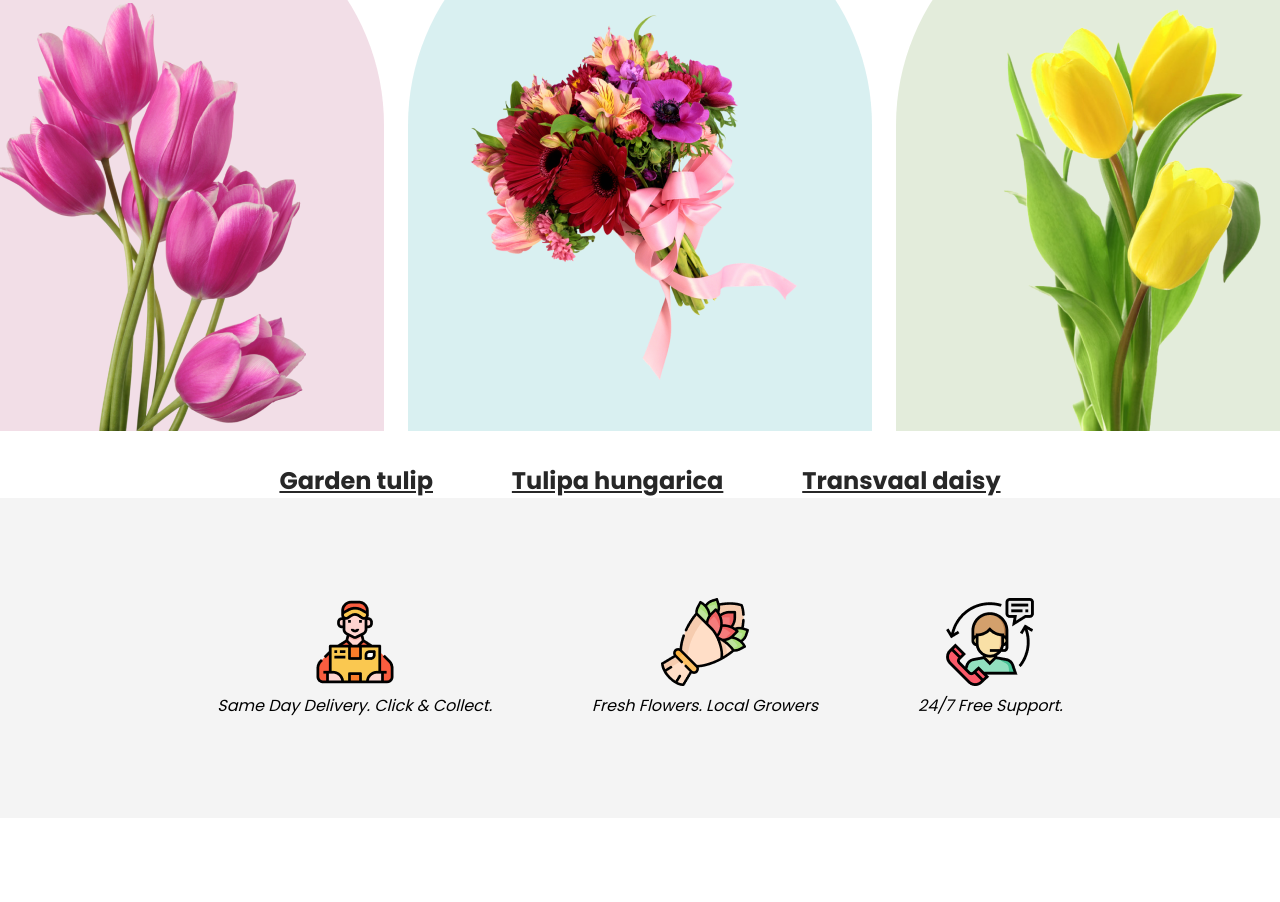
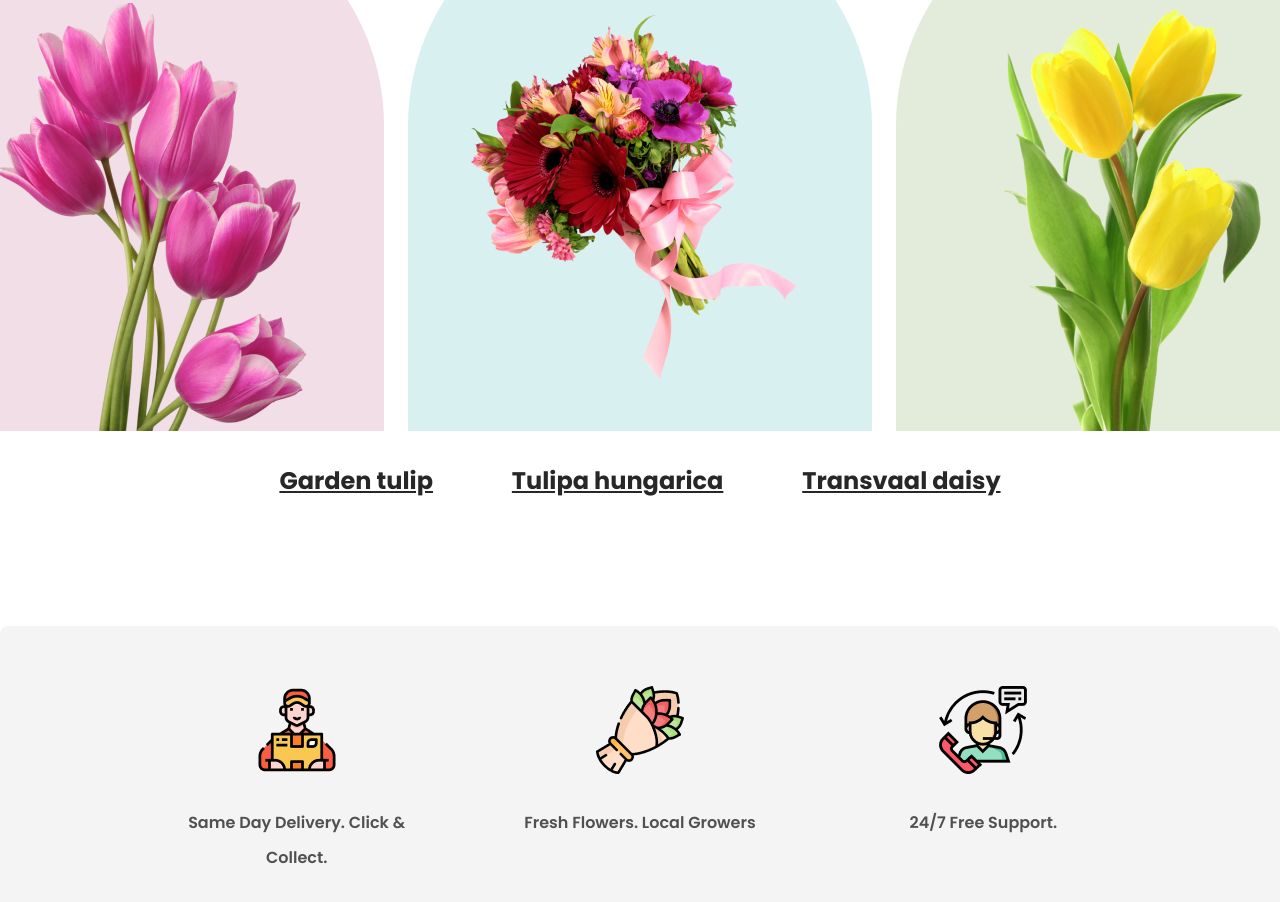
Before and after one commit to GIGAKUL/flower-shop, a plain HTML site: page index.html in a window 1280 px wide. Shown: the part 1315-2217 px from the top of the page. Before the commit the page ends 2133 px from the top, so only its background shows below. Drawn offline with Linux system fonts and the light colour scheme.

Commit message:
added services

```diff
--- a/css/style.css
+++ b/css/style.css
@@ -19,7 +19,9 @@ button {
 body {
   font-family: "Poppins", sans-serif;
 }
-
+.container {
+  padding: 0 240px;
+}
 /* ------------- Header Styles ------------- */
 header {
   background-color: rgba(229, 84, 115, 0.1);
@@ -117,8 +119,6 @@ header {
   background: rgba(71, 125, 17, 0.15);
 }
 
-.featured-col img {
-}
 .tulip img {
   padding: 110px 76px 0 76px;
 }
@@ -145,15 +145,15 @@ header {
 }
 
 /* -------------End Of Featured Styles ------------- */
-.service{
-    display: flex;
-    align-items: center;
-    justify-content: center;
+.service {
+  display: flex;
+  align-items: center;
+  justify-content: space-evenly;
+  padding: 128px 0;
 }
 .service-row {
   width: 1440px;
   height: 320px;
-  flex-shrink: 0;
   display: flex;
   justify-content: center;
   align-items: center;
@@ -162,6 +162,22 @@ header {
   gap: 100px;
   padding: 86px 175px;
 }
-.service-col{
-    text-align: center;
+.service-col {
+  text-align: center;
+  width: 100%;
+  height: 200px;
 }
+.service-col img {
+  width: 88px;
+  height: 88px;
+  margin-bottom: 24px;
+}
+.service-col em {
+  color: rgba(39, 39, 39, 0.8);
+  font-family: "Poppins", sans-serif;
+  font-size: 16px;
+  font-style: normal;
+  font-weight: 600;
+  line-height: 35px;
+  line-height: 35px;
+}
--- a/index.html
+++ b/index.html
@@ -25,7 +25,7 @@
     <main>
         <!-- --------- Featured Section --------- -->
 
-      <section class="featured">
+      <section class="featured container">
         <div class="featured-container">
           <div class="featured-row">
             <div class="featured-title">
@@ -61,7 +61,7 @@
 
         <!-- --------- Service Section --------- -->
 
-        <section class="service">
+        <section class="service container">
             <div class="service-row">
                 <div class="service-col">
                     <img src="./image/Group 57.png"> <br>
```
